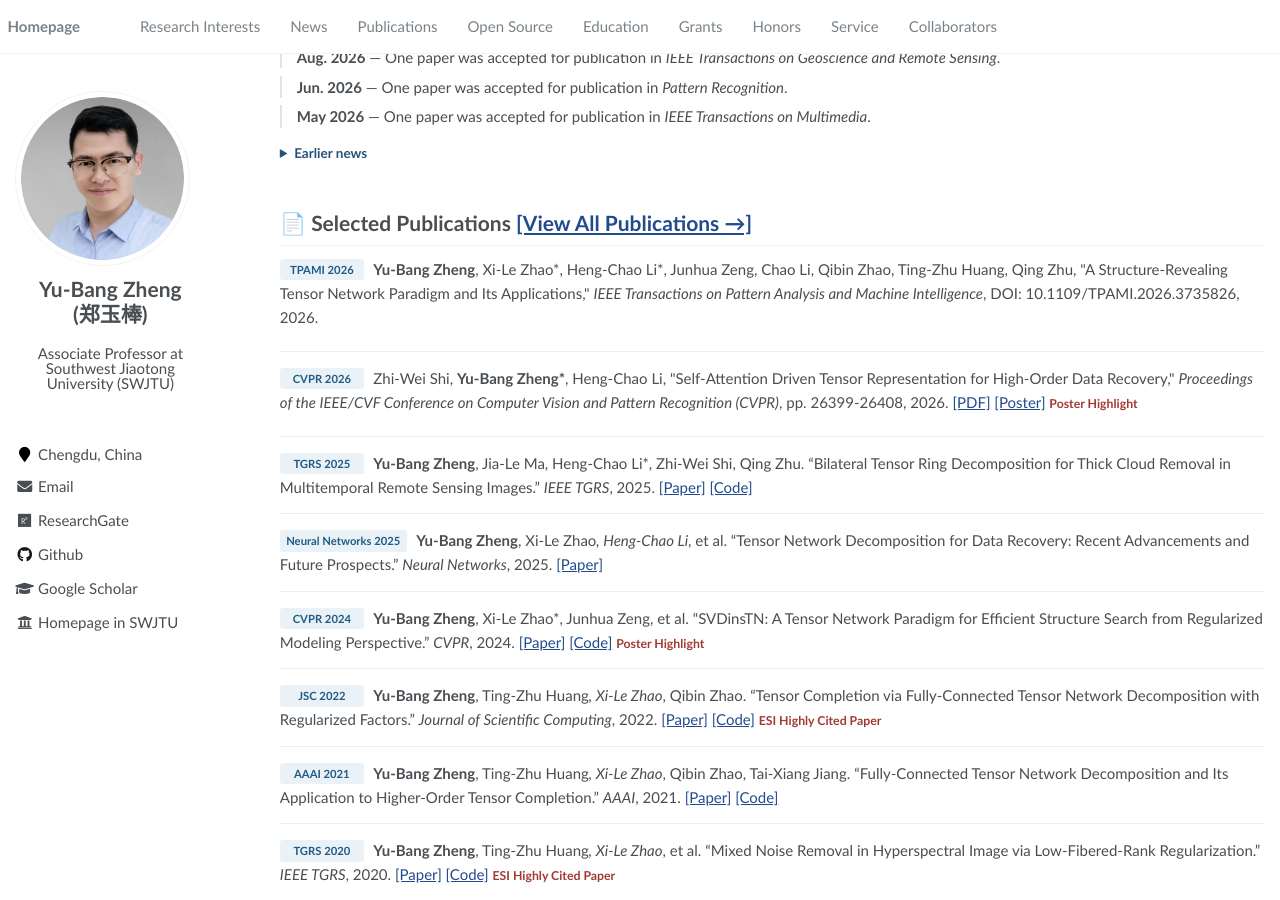
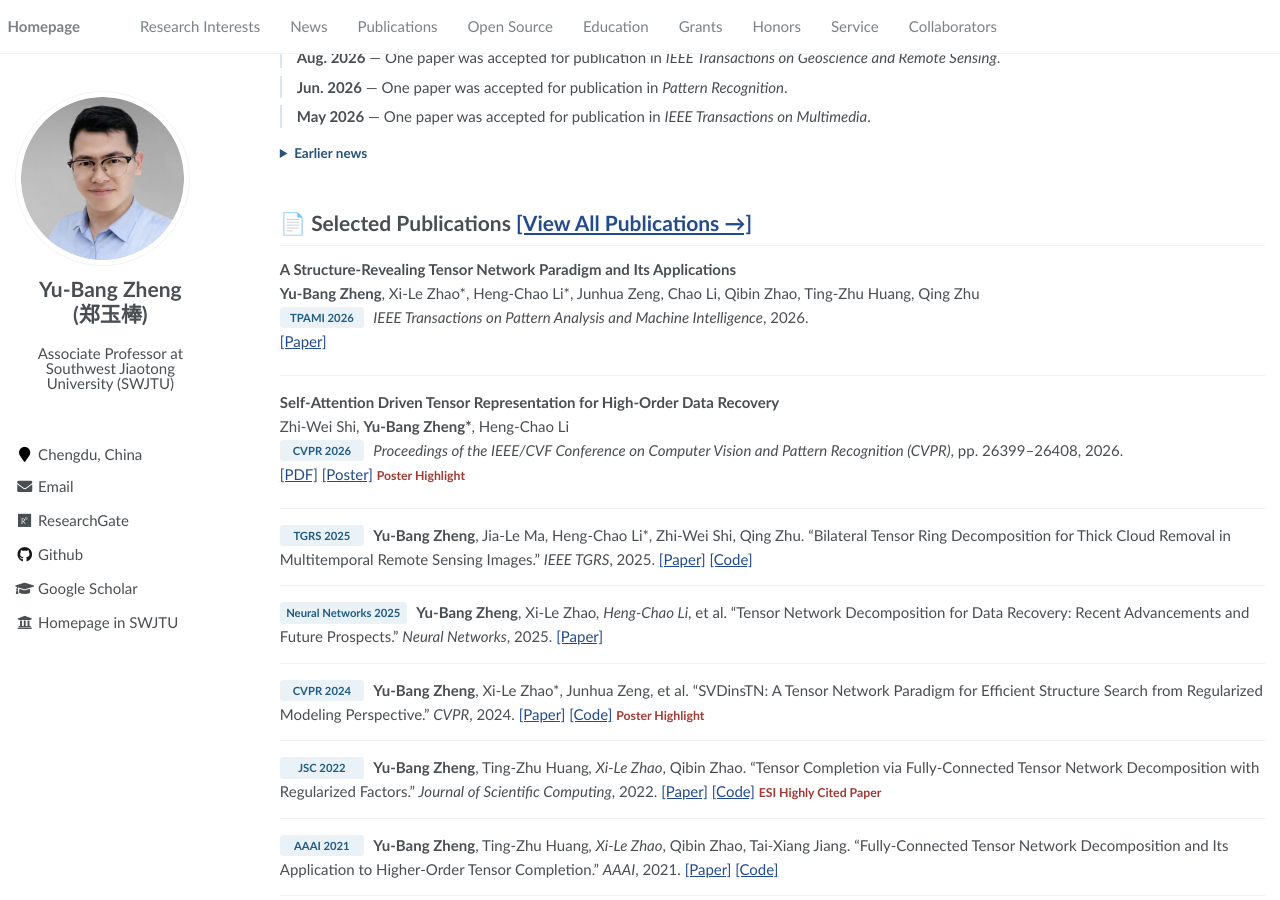
Before and after one commit to YuBangZheng/yubangzheng.github.io, a Jekyll site: the page built from pages/about.md, in a window 1280 px wide and 900 px high, scrolled down 461 px. Built offline with Jekyll 4.4.1, drawn with Linux system fonts in a browser that asks for light colours.

Commit message:
Update about.md

```diff
--- a/pages/about.md
+++ b/pages/about.md
@@ -57,9 +57,15 @@
 
 # 📄 Selected Publications [[View All Publications →]](/publications/)
 
-- <span class="pub-venue">TPAMI 2026</span> **Yu-Bang Zheng**, Xi-Le Zhao\*, Heng-Chao Li\*, Junhua Zeng, Chao Li, Qibin Zhao, Ting-Zhu Huang, Qing Zhu, \"A Structure-Revealing Tensor Network Paradigm and Its Applications,\" _IEEE Transactions on Pattern Analysis and Machine Intelligence_, DOI: 10.1109/TPAMI.2026.3735826, 2026.
+- **A Structure-Revealing Tensor Network Paradigm and Its Applications**
+  **Yu-Bang Zheng**, Xi-Le Zhao\*, Heng-Chao Li\*, Junhua Zeng, Chao Li, Qibin Zhao, Ting-Zhu Huang, Qing Zhu
+  <span class="pub-venue">TPAMI 2026</span> _IEEE Transactions on Pattern Analysis and Machine Intelligence_, 2026.
+  [[Paper]](https://doi.org/10.1109/TPAMI.2026.3735826)
 
-- <span class="pub-venue">CVPR 2026</span> Zhi-Wei Shi, **Yu-Bang Zheng\***, Heng-Chao Li, \"Self-Attention Driven Tensor Representation for High-Order Data Recovery,\" _Proceedings of the IEEE/CVF Conference on Computer Vision and Pattern Recognition (CVPR)_, pp. 26399-26408, 2026. [[PDF]](https://openaccess.thecvf.com/content/CVPR2026/papers/Shi_Self-Attention_Driven_Tensor_Representation_for_High-Order_Data_Recovery_CVPR_2026_paper.pdf) [[Poster]](https://yubangzheng.github.io/papers/Poster_SADTR.pdf) <span class="publication-note">Poster Highlight</span>
+- **Self-Attention Driven Tensor Representation for High-Order Data Recovery**
+  Zhi-Wei Shi, **Yu-Bang Zheng\***, Heng-Chao Li
+  <span class="pub-venue">CVPR 2026</span> _Proceedings of the IEEE/CVF Conference on Computer Vision and Pattern Recognition (CVPR)_, pp. 26399–26408, 2026.
+  [[PDF]](https://openaccess.thecvf.com/content/CVPR2026/papers/Shi_Self-Attention_Driven_Tensor_Representation_for_High-Order_Data_Recovery_CVPR_2026_paper.pdf) [[Poster]](https://yubangzheng.github.io/papers/Poster_SADTR.pdf) <span class="publication-note">Poster Highlight</span>
 
 - <span class="pub-venue">TGRS 2025</span> **Yu-Bang Zheng**, Jia-Le Ma, Heng-Chao Li*, Zhi-Wei Shi, Qing Zhu. “Bilateral Tensor Ring Decomposition for Thick Cloud Removal in Multitemporal Remote Sensing Images.” _IEEE TGRS_, 2025. [[Paper]](https://ieeexplore.ieee.org/document/11123527) [[Code]](/codes/Code_BTR_CR.zip)
 - <span class="pub-venue">Neural Networks 2025</span> **Yu-Bang Zheng**, Xi-Le Zhao*, Heng-Chao Li*, et al. “Tensor Network Decomposition for Data Recovery: Recent Advancements and Future Prospects.” _Neural Networks_, 2025. [[Paper]](https://www.sciencedirect.com/science/article/pii/S0893608025006884)
```
